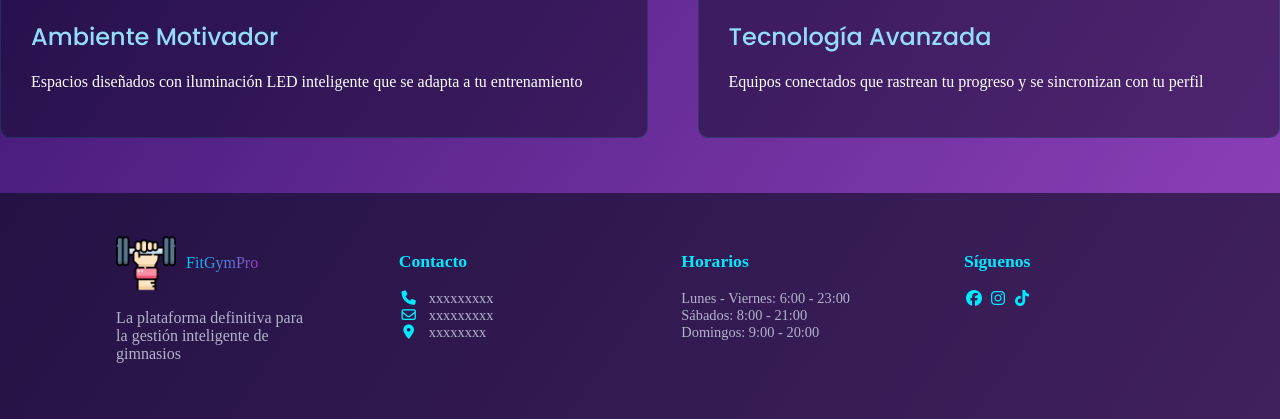
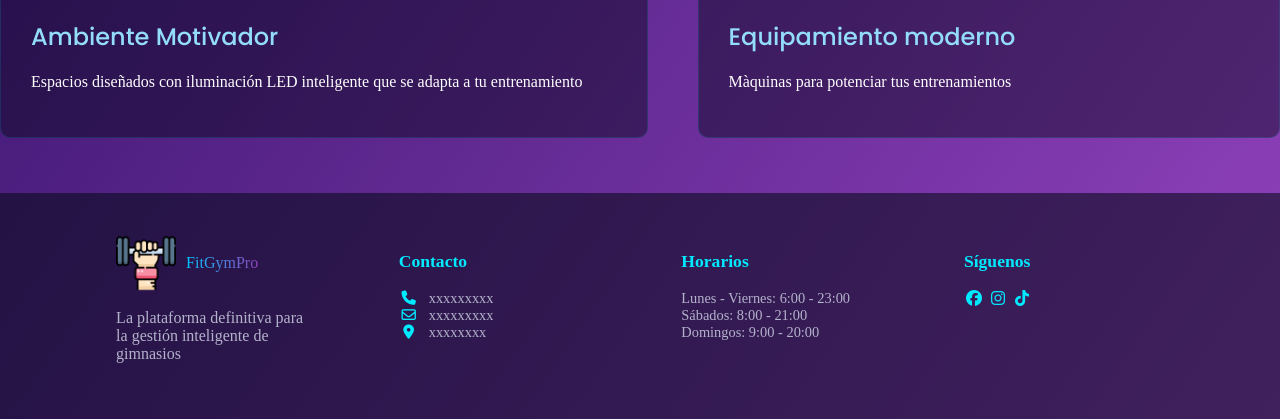
Before and after one commit to DiegoAlviarez/FIT-GYM-PRO, a CodeIgniter 4 app: the page made by app/Views/instalaciones.php in a window 1280 px wide. Shown: the part 1424-1843 px from the top of the page. Run offline with PHP 8.4 and a stand-in for CodeIgniter, Linux system fonts and the light colour scheme; the template is opened without the code that fills it, so the values that code supplies are empty; some libraries are stand-ins or nearby versions.

Commit message:
Update section titles and descriptions in instalaciones.php

```diff
--- a/app/Views/instalaciones.php
+++ b/app/Views/instalaciones.php
@@ -116,8 +116,8 @@
                 <img src="<?= base_url('imagenes/imagen3.jpg') ?>" alt="gym2">
             </figure>
             <div>
-                <h2>Tecnología Avanzada</h2>
-                <p>Equipos conectados que rastrean tu progreso y se sincronizan con tu perfil</p>
+                <h2>Equipamiento moderno</h2>
+                <p>Màquinas para potenciar tus entrenamientos</p>
             </div>
         </div>
     </section>
```
